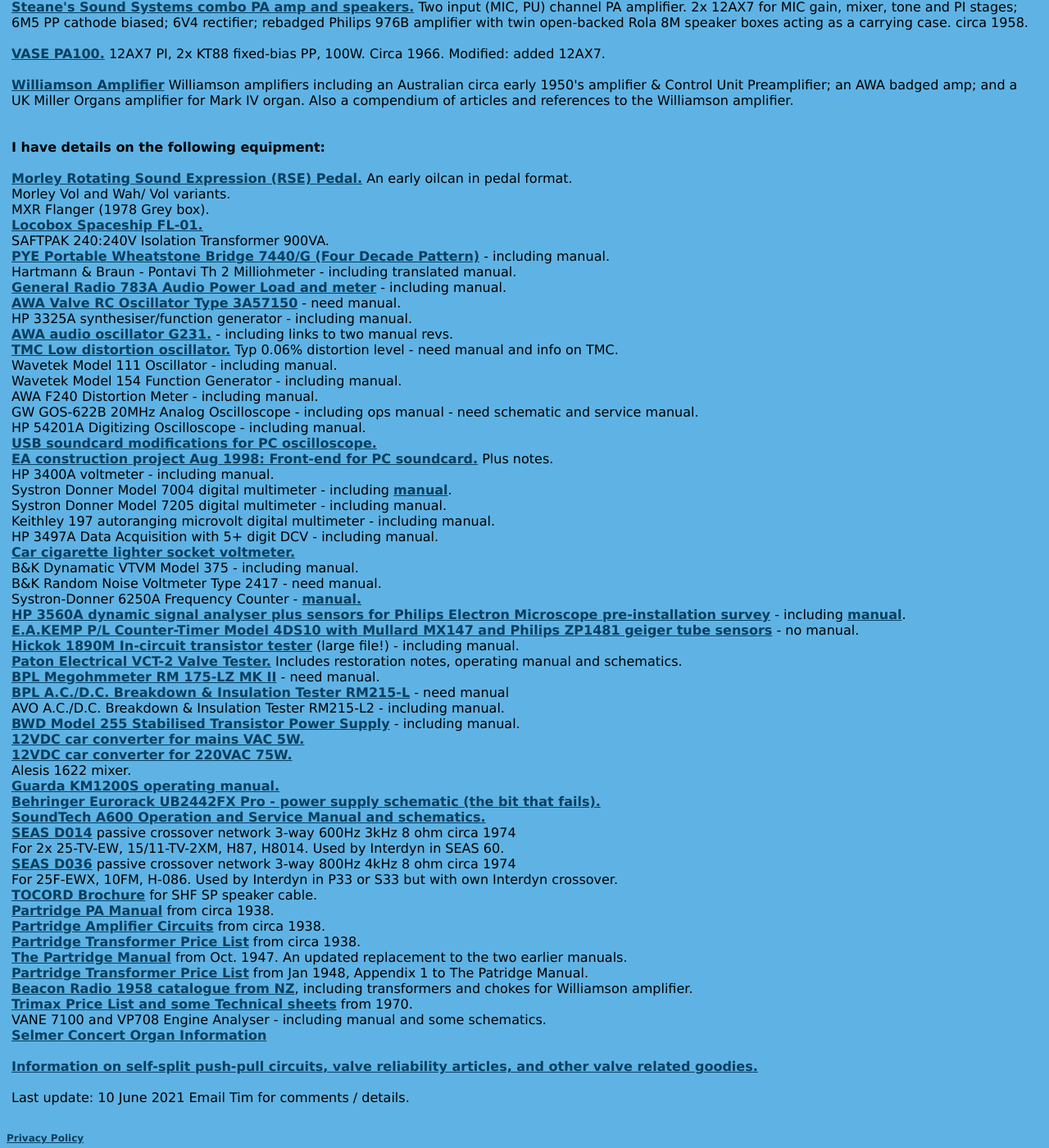
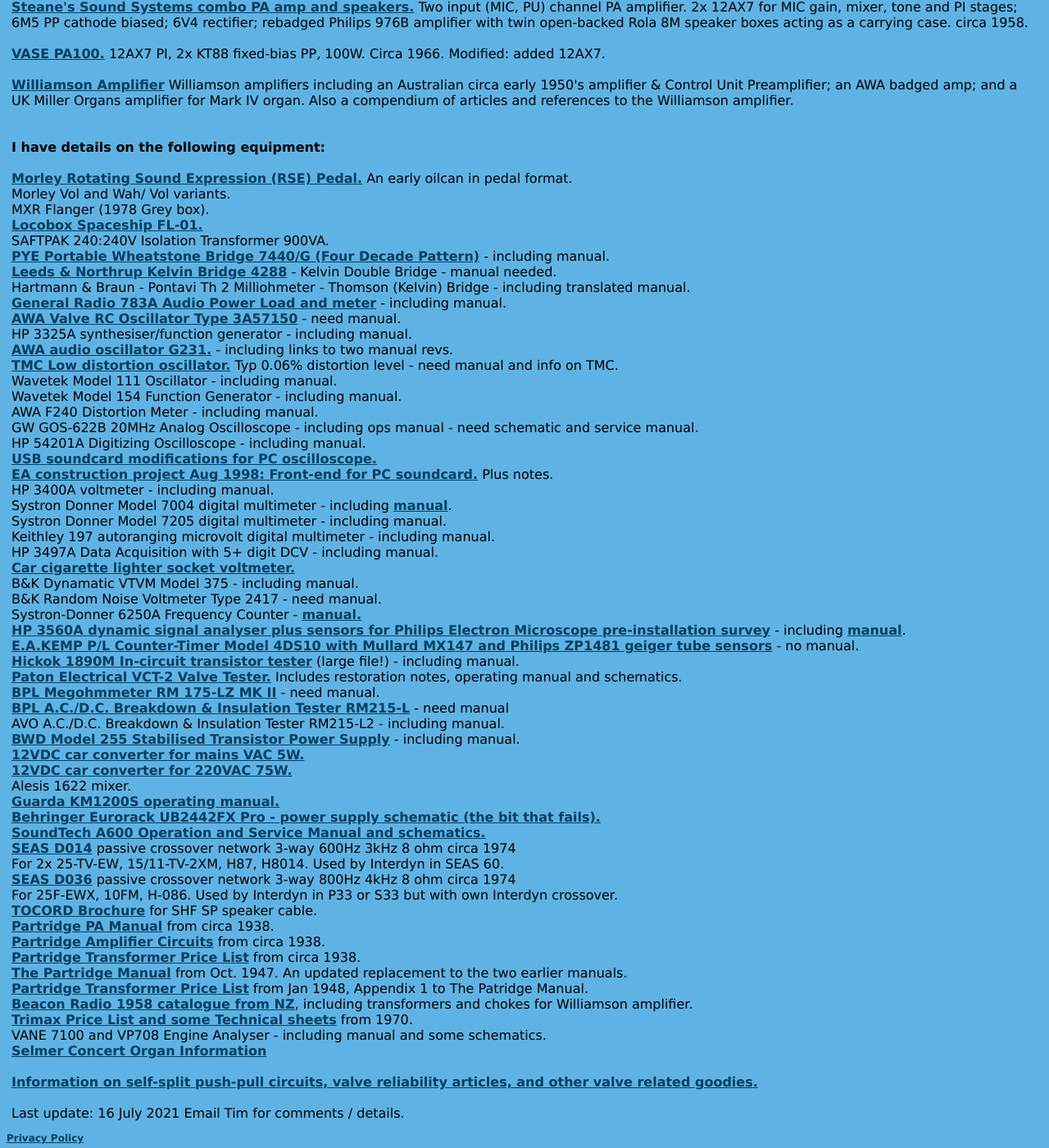
Before and after one commit to michael-robbins/michael-robbins.github.io, a Jekyll site: the page built from projects/amplifier.html, in a window 1280 px wide and 1400 px high, scrolled down 2783 px. Shown: the whole window at 82% size. Built offline with Jekyll 4.4.1, drawn with Linux system fonts in a browser that asks for light colours.

Commit message:
Update amplifier.html

```diff
--- a/projects/amplifier.html
+++ b/projects/amplifier.html
@@ -190,7 +190,9 @@
       <br />
       <a href="/static/PYE Portable Wheatstone Bridge 7440.pdf">PYE Portable Wheatstone Bridge 7440/G (Four Decade Pattern)</a> - including manual.
       <br />
-      Hartmann & Braun - Pontavi Th 2 Milliohmeter - including translated manual.
+      <a href="/static/Leeds & Northrup Kelvin Bridge 4288.pdf">Leeds & Northrup Kelvin Bridge 4288</a> - Kelvin Double Bridge - manual needed.
+      <br />
+      Hartmann & Braun - Pontavi Th 2 Milliohmeter - Thomson (Kelvin) Bridge - including translated manual.
       <br />
       <a href="/static/GR783A Info.pdf">General Radio 783A Audio Power Load and meter</a> - including manual.
       <br />
@@ -294,7 +296,7 @@
       <a href="/projects/Valve Info.html">Information on self-split push-pull circuits, valve reliability articles, and other valve related goodies.</a>
       <br />
       <br />
-      Last update: 10 June 2021
+      Last update: 16 July 2021
       Email Tim for comments / details.
       <br />
       <br />
```
